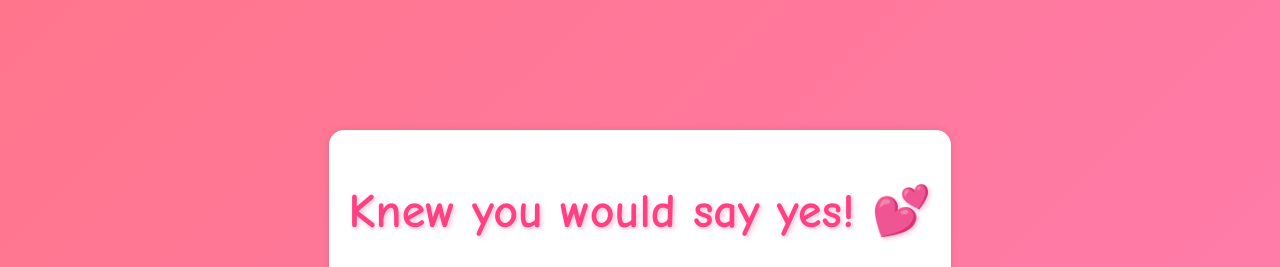
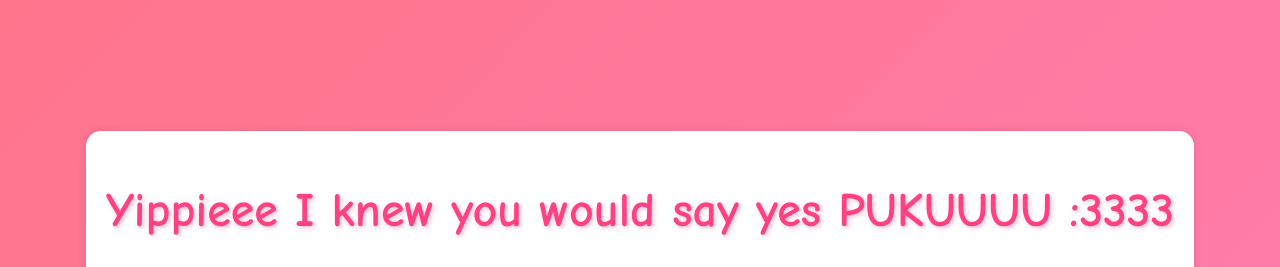
Before and after one commit to Bunkabito/Valentine-site, a plain HTML site: page yes_page.html in a window 1280 px wide. Shown: the top 267 px of the page. Drawn offline with Linux system fonts and the light colour scheme; grey boxes are pictures that could not be loaded.

Commit message:
Update yes_page.html

```diff
--- a/yes_page.html
+++ b/yes_page.html
@@ -8,7 +8,7 @@
 </head>
 <body>
     <div class="container">
-        <h1 class="header_text">Knew you would say yes! 💕</h1>
+        <h1 class="header_text">Yippieee I knew you would say yes PUKUUUU :3333</h1>
         <div class="gif_container">
             <img src="https://media4.giphy.com/media/v1.Y2lkPTc5MGI3NjExMmo3c3l5ODh3ZGN6NHhhaDE2Mjg1ZjkwOXczdDFxbWM3dTBtaW9zaiZlcD12MV9pbnRlcm5hbF9naWZfYnlfaWQmY3Q9cw/9XY4f3FgFTT4QlaYqa/giphy.gif" alt="Cute celebration GIF">
         </div>
```
